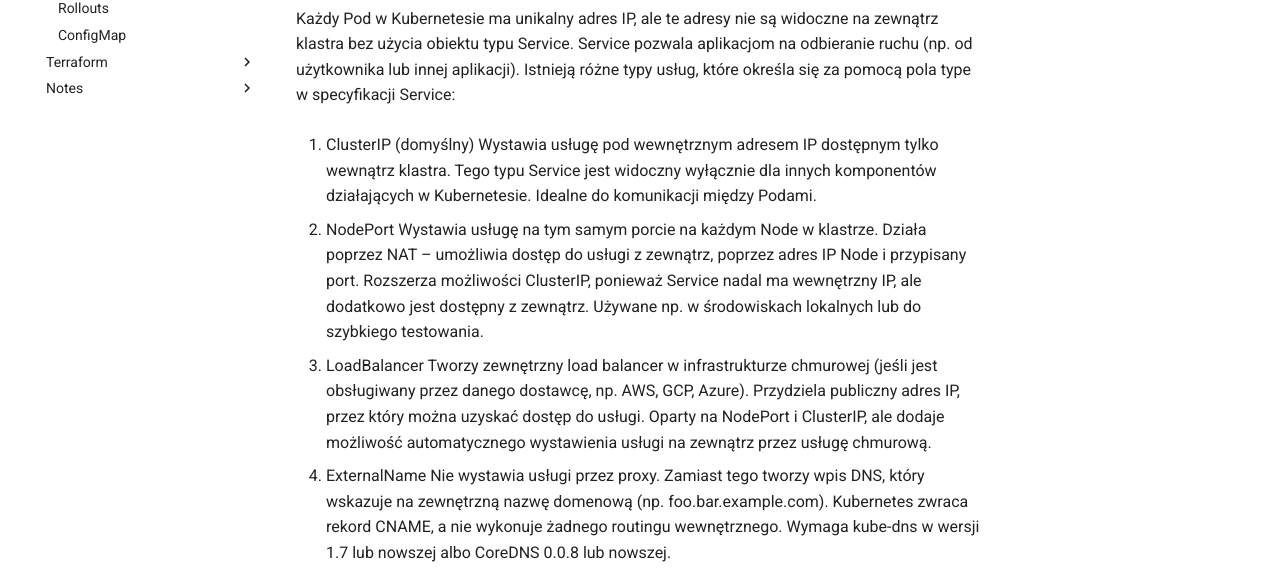
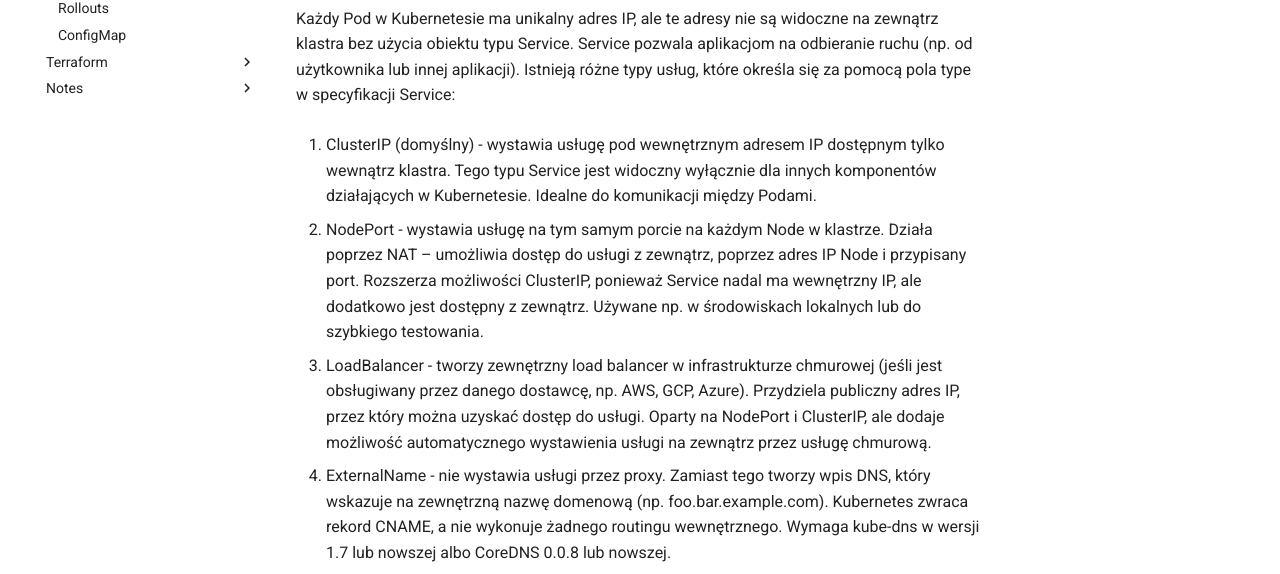
Before and after one commit to pawlowiczf/notes, an MkDocs documentation site: the page built from docs/devops/kubernetes/notes2.md, in a window 1280 px wide and 1202 px high. Shown: the part 313-887 px from the top of the window. Built offline with MkDocs 1.6.1 and Material for MkDocs 9.7.7, drawn with Linux system fonts in a browser that asks for light colours; comment, search, counter and statistics services are not loaded.

Commit message:
add files

```diff
--- a/docs/devops/kubernetes/notes2.md
+++ b/docs/devops/kubernetes/notes2.md
@@ -2,17 +2,13 @@
 
 Każdy Pod w Kubernetesie ma unikalny adres IP, ale te adresy nie są widoczne na zewnątrz klastra bez użycia obiektu typu Service. Service pozwala aplikacjom na odbieranie ruchu (np. od użytkownika lub innej aplikacji). Istnieją różne typy usług, które określa się za pomocą pola type w specyfikacji Service:
 
-1. ClusterIP (domyślny)
-Wystawia usługę pod wewnętrznym adresem IP dostępnym tylko wewnątrz klastra. Tego typu Service jest widoczny wyłącznie dla innych komponentów działających w Kubernetesie. Idealne do komunikacji między Podami.
+1. ClusterIP (domyślny) - wystawia usługę pod wewnętrznym adresem IP dostępnym tylko wewnątrz klastra. Tego typu Service jest widoczny wyłącznie dla innych komponentów działających w Kubernetesie. Idealne do komunikacji między Podami.
 
-2. NodePort
-Wystawia usługę na tym samym porcie na każdym Node w klastrze. Działa poprzez NAT – umożliwia dostęp do usługi z zewnątrz, poprzez adres IP Node i przypisany port. Rozszerza możliwości ClusterIP, ponieważ Service nadal ma wewnętrzny IP, ale dodatkowo jest dostępny z zewnątrz. Używane np. w środowiskach lokalnych lub do szybkiego testowania.
+2. NodePort - wystawia usługę na tym samym porcie na każdym Node w klastrze. Działa poprzez NAT – umożliwia dostęp do usługi z zewnątrz, poprzez adres IP Node i przypisany port. Rozszerza możliwości ClusterIP, ponieważ Service nadal ma wewnętrzny IP, ale dodatkowo jest dostępny z zewnątrz. Używane np. w środowiskach lokalnych lub do szybkiego testowania.
 
-3. LoadBalancer
-Tworzy zewnętrzny load balancer w infrastrukturze chmurowej (jeśli jest obsługiwany przez danego dostawcę, np. AWS, GCP, Azure). Przydziela publiczny adres IP, przez który można uzyskać dostęp do usługi. Oparty na NodePort i ClusterIP, ale dodaje możliwość automatycznego wystawienia usługi na zewnątrz przez usługę chmurową.
+3. LoadBalancer - tworzy zewnętrzny load balancer w infrastrukturze chmurowej (jeśli jest obsługiwany przez danego dostawcę, np. AWS, GCP, Azure). Przydziela publiczny adres IP, przez który można uzyskać dostęp do usługi. Oparty na NodePort i ClusterIP, ale dodaje możliwość automatycznego wystawienia usługi na zewnątrz przez usługę chmurową.
 
-4. ExternalName
-Nie wystawia usługi przez proxy. Zamiast tego tworzy wpis DNS, który wskazuje na zewnętrzną nazwę domenową (np. foo.bar.example.com). Kubernetes zwraca rekord CNAME, a nie wykonuje żadnego routingu wewnętrznego. Wymaga kube-dns w wersji 1.7 lub nowszej albo CoreDNS 0.0.8 lub nowszej.
+4. ExternalName - nie wystawia usługi przez proxy. Zamiast tego tworzy wpis DNS, który wskazuje na zewnętrzną nazwę domenową (np. foo.bar.example.com). Kubernetes zwraca rekord CNAME, a nie wykonuje żadnego routingu wewnętrznego. Wymaga kube-dns w wersji 1.7 lub nowszej albo CoreDNS 0.0.8 lub nowszej.
 
 
 
```
Also changed, not shown: docs/devops/terraform/notes2.md (+6 -1 lines).
